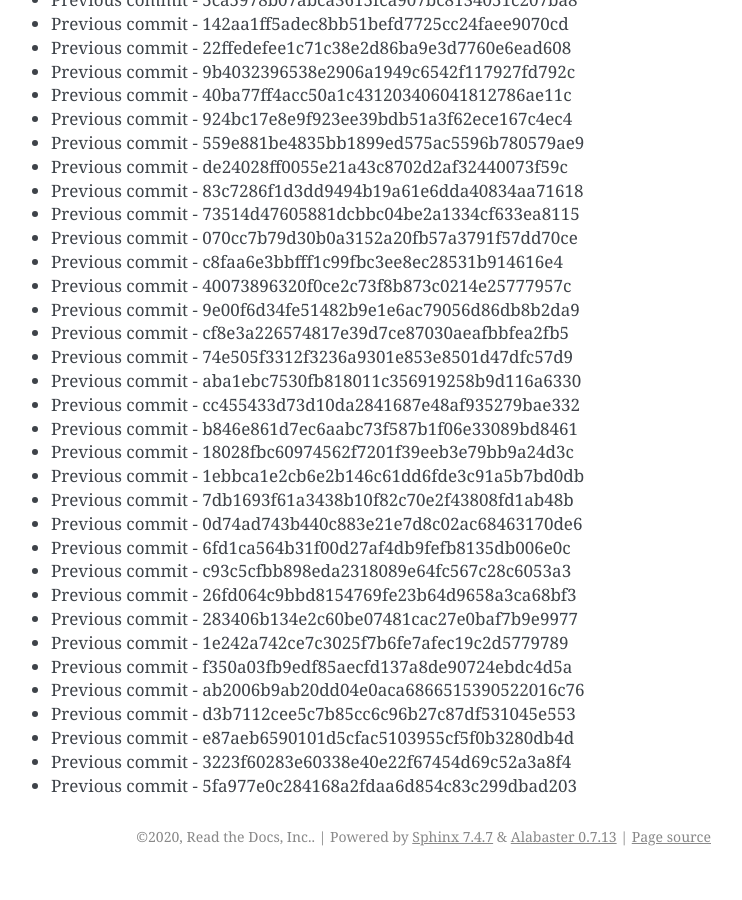
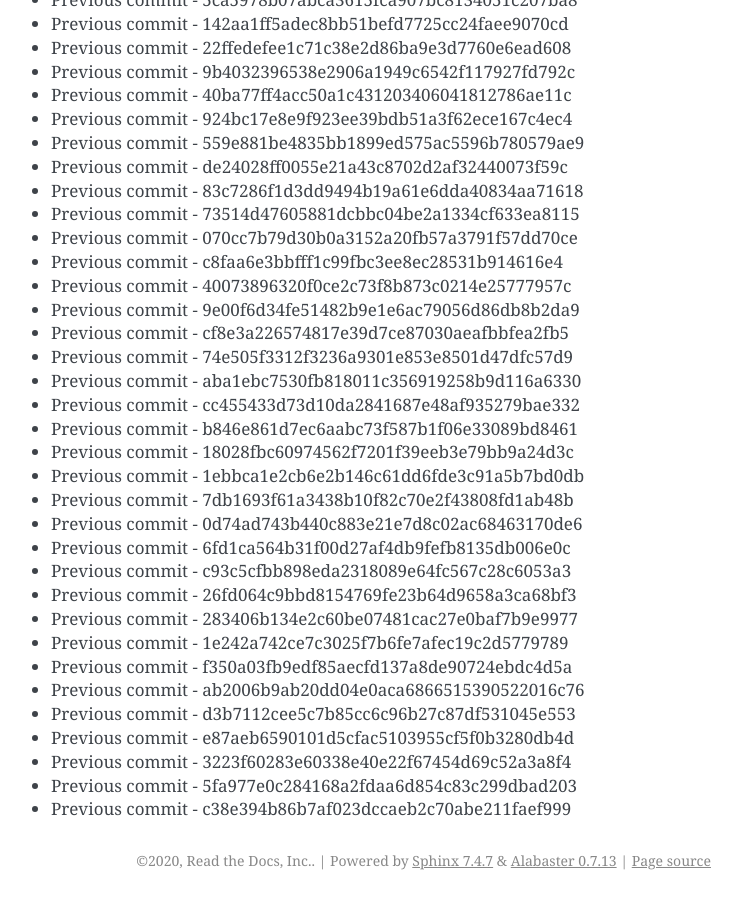
Before and after one commit to readthedocs/rtd-git-stresstest, a Sphinx documentation site: the page built from docs/updates.rst, in a window 1280 px wide and 900 px high, scrolled down 48368 px. Shown: the whole window, without its empty margins (399-1141 px from the left). Built offline with Sphinx 7.4.7, drawn with Linux system fonts in a browser that asks for light colours; before the commit the page ends 49244 px from its top, so only the background shows below that.

Commit message:
Generating commit from previous: c38e394b86b7af023dccaeb2c70abe211faef999

```diff
--- a/docs/updates.rst
+++ b/docs/updates.rst
@@ -2064,3 +2064,4 @@ It can be tested for any performance characteristics.
 * Previous commit - e87aeb6590101d5cfac5103955cf5f0b3280db4d
 * Previous commit - 3223f60283e60338e40e22f67454d69c52a3a8f4
 * Previous commit - 5fa977e0c284168a2fdaa6d854c83c299dbad203
+* Previous commit - c38e394b86b7af023dccaeb2c70abe211faef999
```
